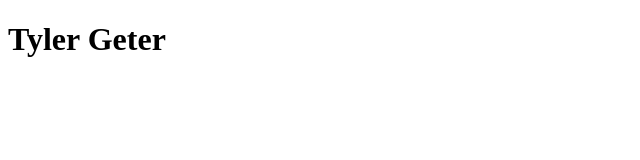
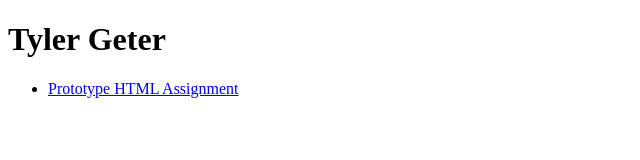
Before and after one commit to tdgeter/ifsc-1310-01, a plain HTML site: page index.html in a window 1280 px wide. Shown: the whole page, without its empty margins (0-640 px from the left). Drawn offline with Linux system fonts and the light colour scheme.

Commit message:
git stat

```diff
--- a/index.html
+++ b/index.html
@@ -12,5 +12,10 @@
 
 <body>
   <h1>Tyler Geter </h1>
+  <nav>
+    <ul>
+        <li><a href="prototype/index.html">Prototype HTML Assignment</a></li> <!-- this is a relative url that navigates our directory-->
+    </ul>
+  </nav>
 </body>
 </html>
```
Also changed, not shown: prototype/index.html (added, +1 -0 lines), prototype/assets/img/Screenshot_9.jpg (added).
